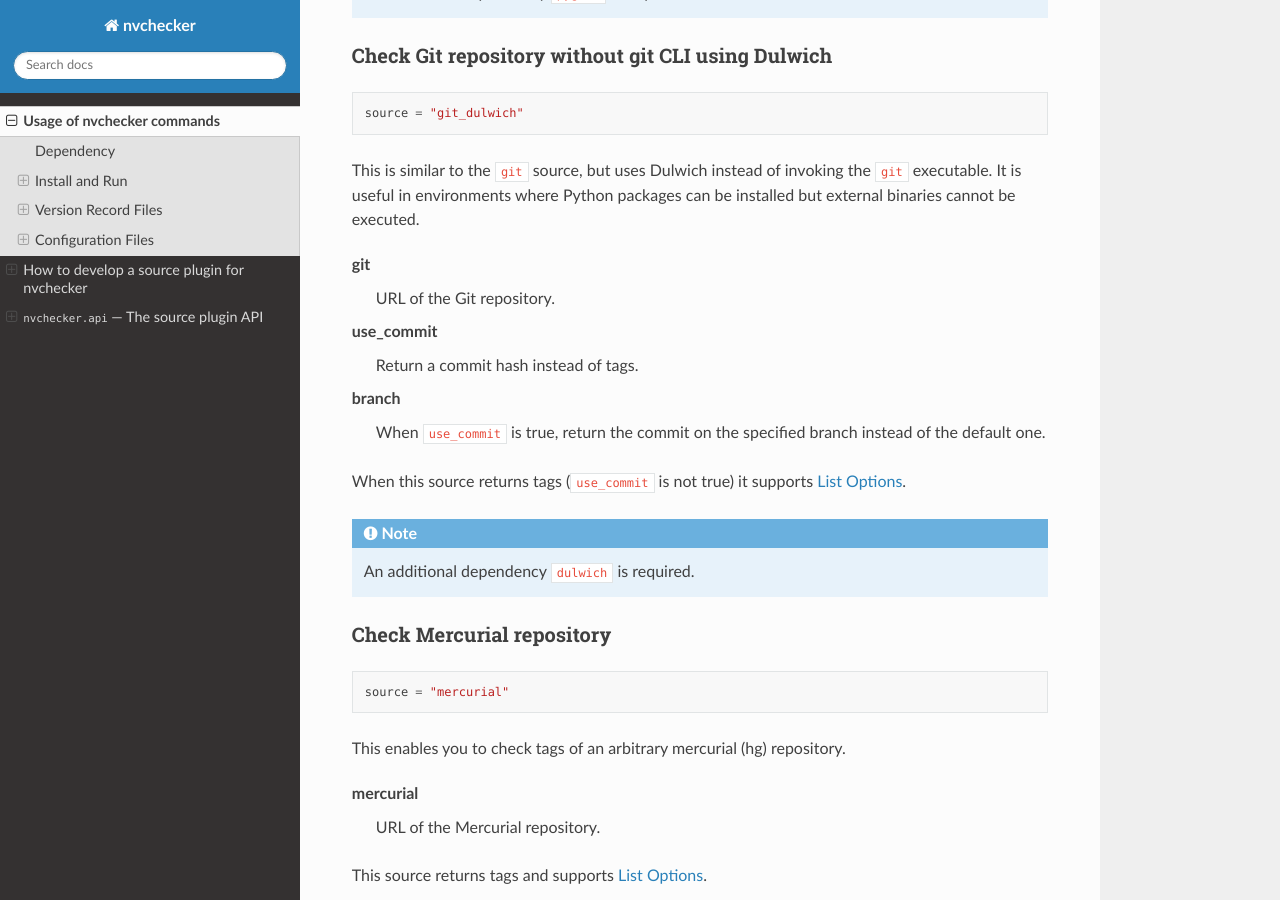
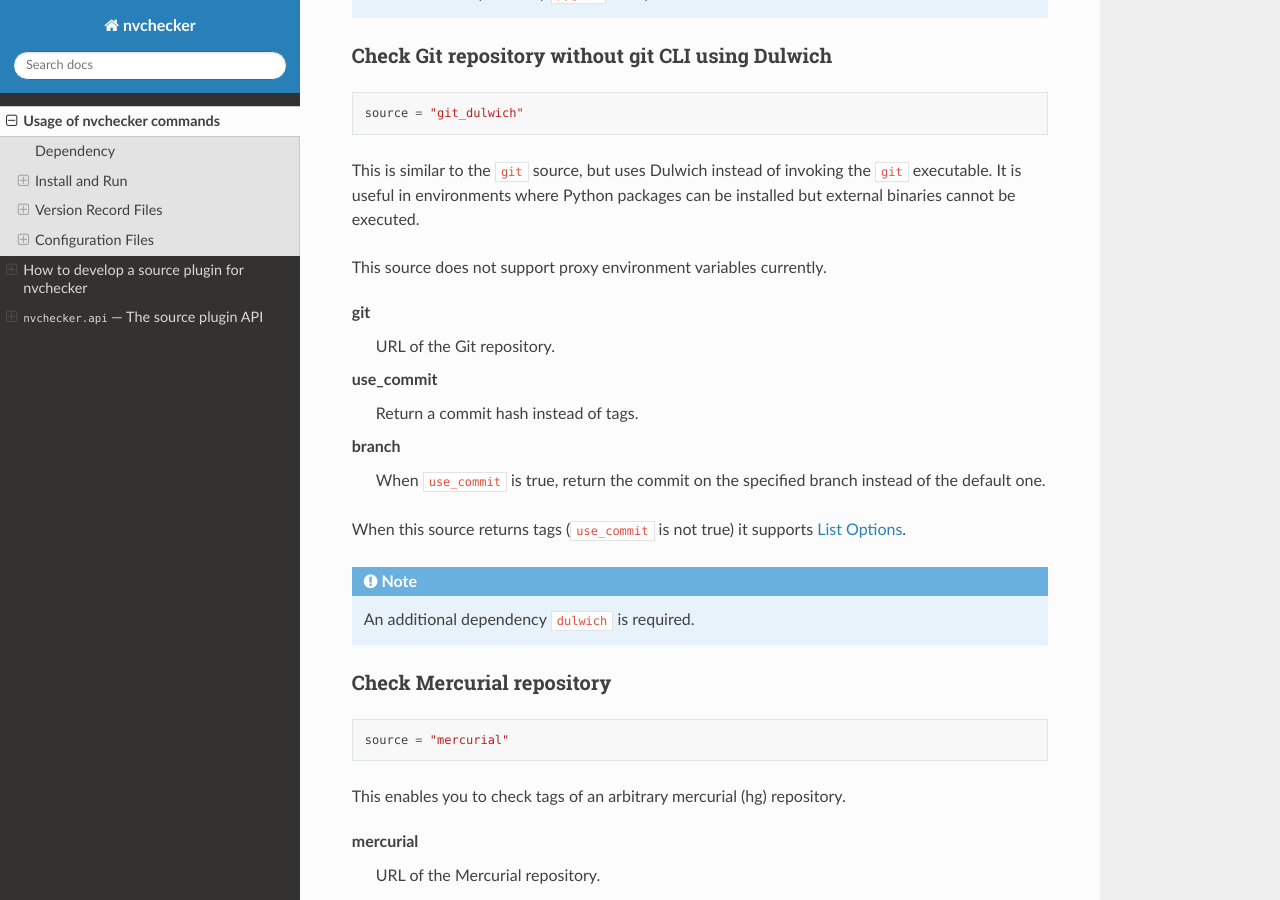
Before and after one commit to lilydjwg/nvchecker, a Sphinx documentation site: the page built from docs/usage.rst, in a window 1280 px wide and 900 px high, scrolled down 24155 px. Built offline with Sphinx 7.4.7 and the Read the Docs theme 3.1.0, drawn with Linux system fonts in a browser that asks for light colours.

Commit message:
tests: fix proxy issue for dulwich

```diff
--- a/docs/usage.rst
+++ b/docs/usage.rst
@@ -989,6 +989,8 @@
 the ``git`` executable. It is useful in environments where Python packages can
 be installed but external binaries cannot be executed.
 
+This source does not support proxy environment variables currently.
+
 git
   URL of the Git repository.
 
```
Also changed, not shown: 1 other file.
